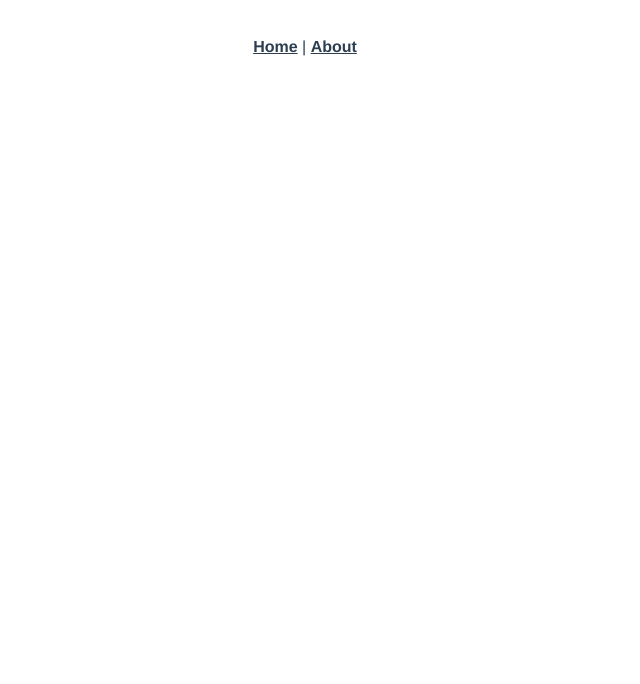
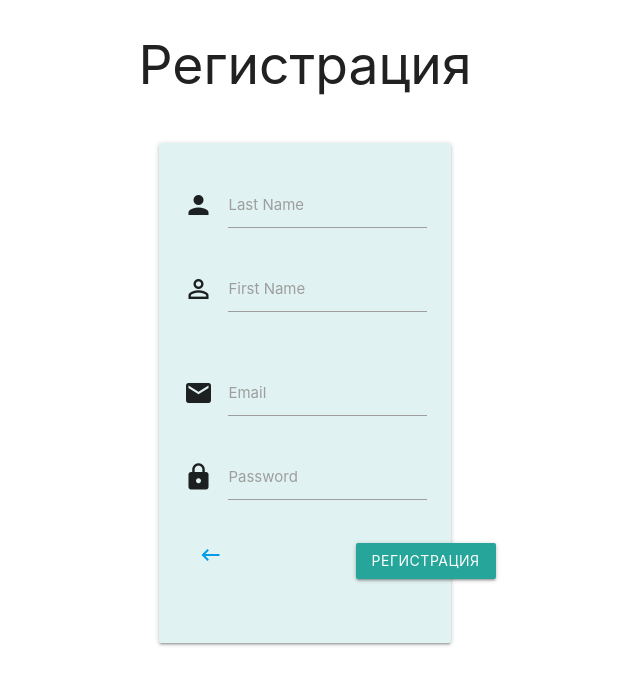
Before and after one commit to Aleksstepanov/akt_pges, a Vue app: page /register in a window 1280 px wide. Before the commit this address had no page. Shown: the top 684 px of the page, without its empty margins (335-975 px from the left). Built offline with nearby package versions, Linux system fonts and the light colour scheme.

Commit message:
Форма авторизации, регистрации, восстановления

```diff
--- a/public/index.html
+++ b/public/index.html
@@ -5,6 +5,7 @@
     <meta http-equiv="X-UA-Compatible" content="IE=edge">
     <meta name="viewport" content="width=device-width,initial-scale=1.0">
     <link rel="icon" href="<%= BASE_URL %>favicon.ico">
+    <link href="https://fonts.googleapis.com/icon?family=Material+Icons" rel="stylesheet">
     <title><%= htmlWebpackPlugin.options.title %></title>
   </head>
   <body>
--- a/src/App.vue
+++ b/src/App.vue
@@ -1,30 +1,11 @@
 <template>
-  <div id="nav">
-    <router-link to="/">Home</router-link> |
-    <router-link to="/about">About</router-link>
+  <div class="container">
+    <div class="row">
+      <router-view />
+    </div>
   </div>
-  <router-view />
 </template>
 
 <style lang="scss">
-#app {
-  font-family: Avenir, Helvetica, Arial, sans-serif;
-  -webkit-font-smoothing: antialiased;
-  -moz-osx-font-smoothing: grayscale;
-  text-align: center;
-  color: #2c3e50;
-}
-
-#nav {
-  padding: 30px;
-
-  a {
-    font-weight: bold;
-    color: #2c3e50;
-
-    &.router-link-exact-active {
-      color: #42b983;
-    }
-  }
-}
+@import "../node_modules/materialize-css/dist/css/materialize.min.css";
 </style>
--- a/src/router/index.js
+++ b/src/router/index.js
@@ -1,20 +1,24 @@
 import { createRouter, createWebHistory } from "vue-router";
-import Home from "../views/Home.vue";
 
 const routes = [
   {
     path: "/",
-    name: "Home",
-    component: Home,
+    name: "Auth",
+    component: () => import("../views/Auth.vue"),
   },
   {
-    path: "/about",
-    name: "About",
+    path: "/register",
+    name: "Register",
     // route level code-splitting
     // this generates a separate chunk (about.[hash].js) for this route
     // which is lazy-loaded when the route is visited.
     component: () =>
-      import(/* webpackChunkName: "about" */ "../views/About.vue"),
+      import(/* webpackChunkName: "about" */ "../views/Register.vue"),
+  },
+  {
+    path: "/forgot_password",
+    name: "Frogot",
+    component: () => import("../views/ForgotPassword.vue"),
   },
 ];
 
--- a/src/views/About.vue
+++ /dev/null
@@ -1,5 +0,0 @@
-<template>
-  <div class="about">
-    <h1>This is an about page</h1>
-  </div>
-</template>
--- /dev/null
+++ b/src/views/Auth.vue
@@ -0,0 +1,73 @@
+<template>
+  <div class="container">
+    <div class="row">
+      <h2 class="center-align">Авторизация</h2>
+    </div>
+    <div class="row">
+      <div class="col s6 offset-s3">
+        <div class="card-panel teal blue lighten-5">
+          <div class="row">
+            <div class="row">
+              <form class="col s12">
+                <div class="row">
+                  <div class="input-field col s6 offset-s3">
+                    <i class="material-icons prefix">email</i>
+                    <input id="icon_prefix" type="email" class="validate" />
+                    <label for="icon_prefix">Email</label>
+                  </div>
+                </div>
+                <div class="row">
+                  <div class="input-field col s6 offset-s3">
+                    <i class="material-icons prefix">https</i>
+                    <input
+                      id="icon_telephone"
+                      type="password"
+                      class="validate"
+                    />
+                    <label for="icon_telephone">Password</label>
+                  </div>
+                </div>
+                <div class="row">
+                  <div class="offset-s2 col s3">
+                    <router-link to="/forgot_password" class="link"
+                      >Забыли пароль?</router-link
+                    >
+                  </div>
+                  <div class="col s3 offset-s3">
+                    <button
+                      class="btn waves-effect waves-light"
+                      type="submit"
+                      name="action"
+                    >
+                      Вход
+                      <i class="material-icons right">send</i>
+                    </button>
+                  </div>
+                </div>
+                <div class="row">
+                  <div class="offset-s2 col">
+                    <router-link to="/register" class="link"
+                      >Регистрация</router-link
+                    >
+                  </div>
+                </div>
+              </form>
+            </div>
+          </div>
+        </div>
+      </div>
+    </div>
+  </div>
+</template>
+
+<script>
+import * as M from "../../node_modules/materialize-css/dist/js/materialize.min";
+
+export default {
+  name: "Auth",
+  components: {},
+  created() {
+    M.AutoInit();
+  },
+};
+</script>
--- /dev/null
+++ b/src/views/ForgotPassword.vue
@@ -0,0 +1,41 @@
+<template>
+  <div class="container">
+    <div class="row">
+      <h2 class="center-align">Восстановление пароля</h2>
+      <div class="row">
+        <div class="col s6 offset-s3">
+          <div class="card-panel teal blue lighten-5">
+            <div class="row">
+              <form class="col s12">
+                <div class="row">
+                  <div class="input-field col s12">
+                    <i class="material-icons prefix">email</i>
+                    <input id="icon_prefix" type="email" class="validate" />
+                    <label for="icon_prefix">Email</label>
+                  </div>
+                </div>
+                <div class="row">
+                  <div class="col">
+                    <router-link to="/" class="link">
+                      <i class="material-icons right">keyboard_backspace</i>
+                    </router-link>
+                  </div>
+                  <div class="offset-s5 col s3">
+                    <button
+                      class="btn waves-effect waves-light"
+                      type="submit"
+                      name="action"
+                    >
+                      Восстановить
+                      <i class="material-icons right">send</i>
+                    </button>
+                  </div>
+                </div>
+              </form>
+            </div>
+          </div>
+        </div>
+      </div>
+    </div>
+  </div>
+</template>
--- a/src/views/Home.vue
+++ /dev/null
@@ -1,18 +0,0 @@
-<template>
-  <div class="home">
-    <img alt="Vue logo" src="../assets/logo.png" />
-    <HelloWorld msg="Welcome to Your Vue.js App" />
-  </div>
-</template>
-
-<script>
-// @ is an alias to /src
-import HelloWorld from "@/components/HelloWorld.vue";
-
-export default {
-  name: "Home",
-  components: {
-    HelloWorld,
-  },
-};
-</script>
--- /dev/null
+++ b/src/views/Register.vue
@@ -0,0 +1,58 @@
+<template>
+  <div class="container">
+    <div class="row">
+      <h2 class="center-align">Регистрация</h2>
+    </div>
+    <div class="row">
+      <div class="col s6 offset-s3">
+        <div class="card-panel teal blue lighten-5">
+          <div class="row">
+            <form class="col s12">
+              <div class="row">
+                <div class="input-field col s12">
+                  <i class="material-icons prefix">person</i>
+                  <input id="last_name" type="text" class="validate" />
+                  <label for="last_name">Last Name</label>
+                </div>
+                <div class="input-field col s12">
+                  <i class="material-icons prefix">perm_identity</i>
+                  <input id="first_name" type="text" class="validate" />
+                  <label for="first_name">First Name</label>
+                </div>
+              </div>
+              <div class="row">
+                <div class="input-field col s12">
+                  <i class="material-icons prefix">email</i>
+                  <input id="icon_prefix" type="email" class="validate" />
+                  <label for="icon_prefix">Email</label>
+                </div>
+                <div class="input-field col s12">
+                  <i class="material-icons prefix">https</i>
+                  <input id="icon_telephone" type="password" class="validate" />
+                  <label for="icon_telephone">Password</label>
+                </div>
+              </div>
+              <div class="row">
+                <div class="col">
+                  <router-link to="/" class="link">
+                    <i class="material-icons right">keyboard_backspace</i>
+                  </router-link>
+                </div>
+                <div class="offset-s5 col s3">
+                  <button
+                    class="btn waves-effect waves-light"
+                    type="submit"
+                    name="action"
+                  >
+                    Регистрация
+                    <i class="material-icons right">send</i>
+                  </button>
+                </div>
+              </div>
+            </form>
+          </div>
+        </div>
+      </div>
+    </div>
+  </div>
+</template>
```
